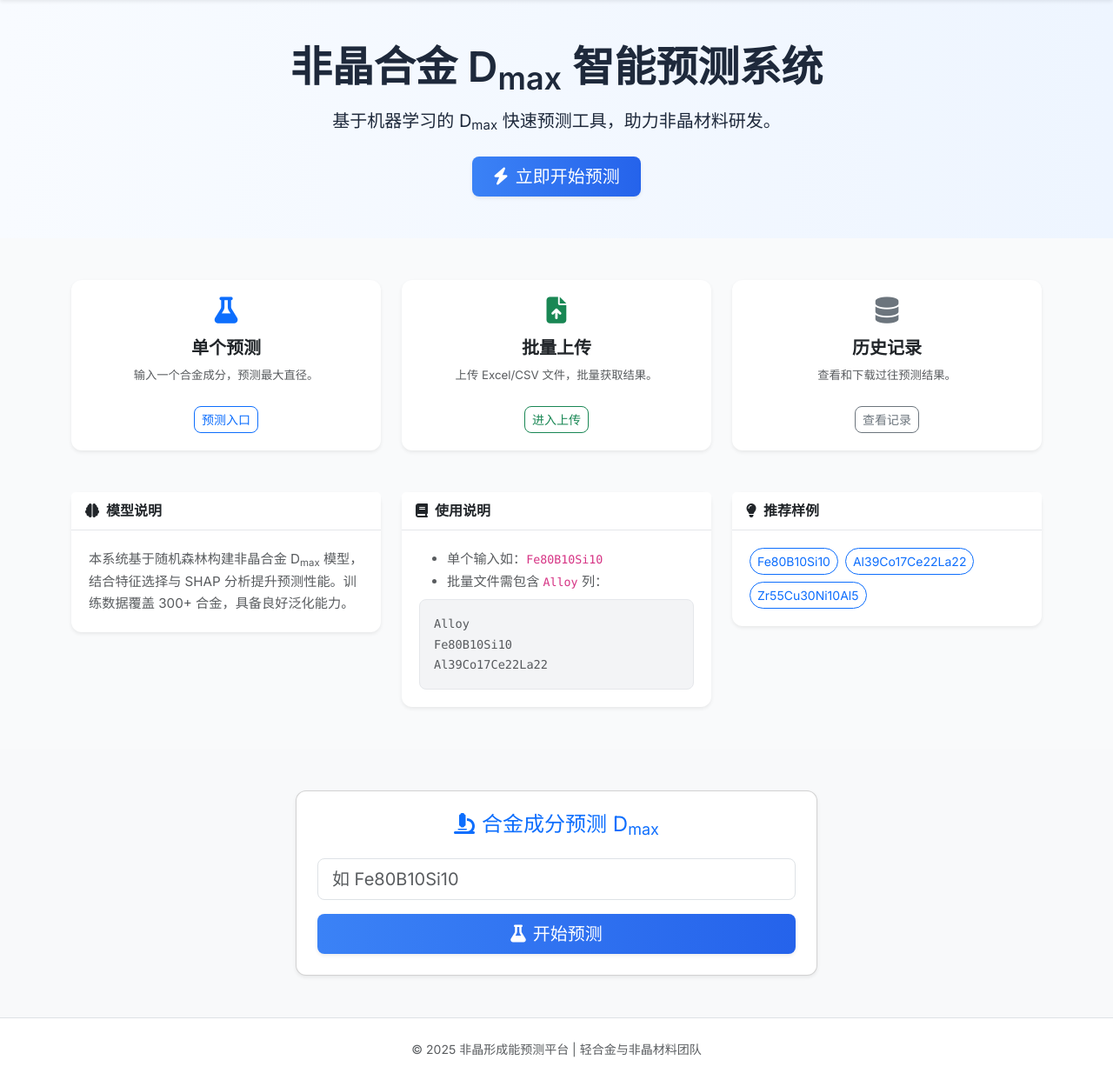
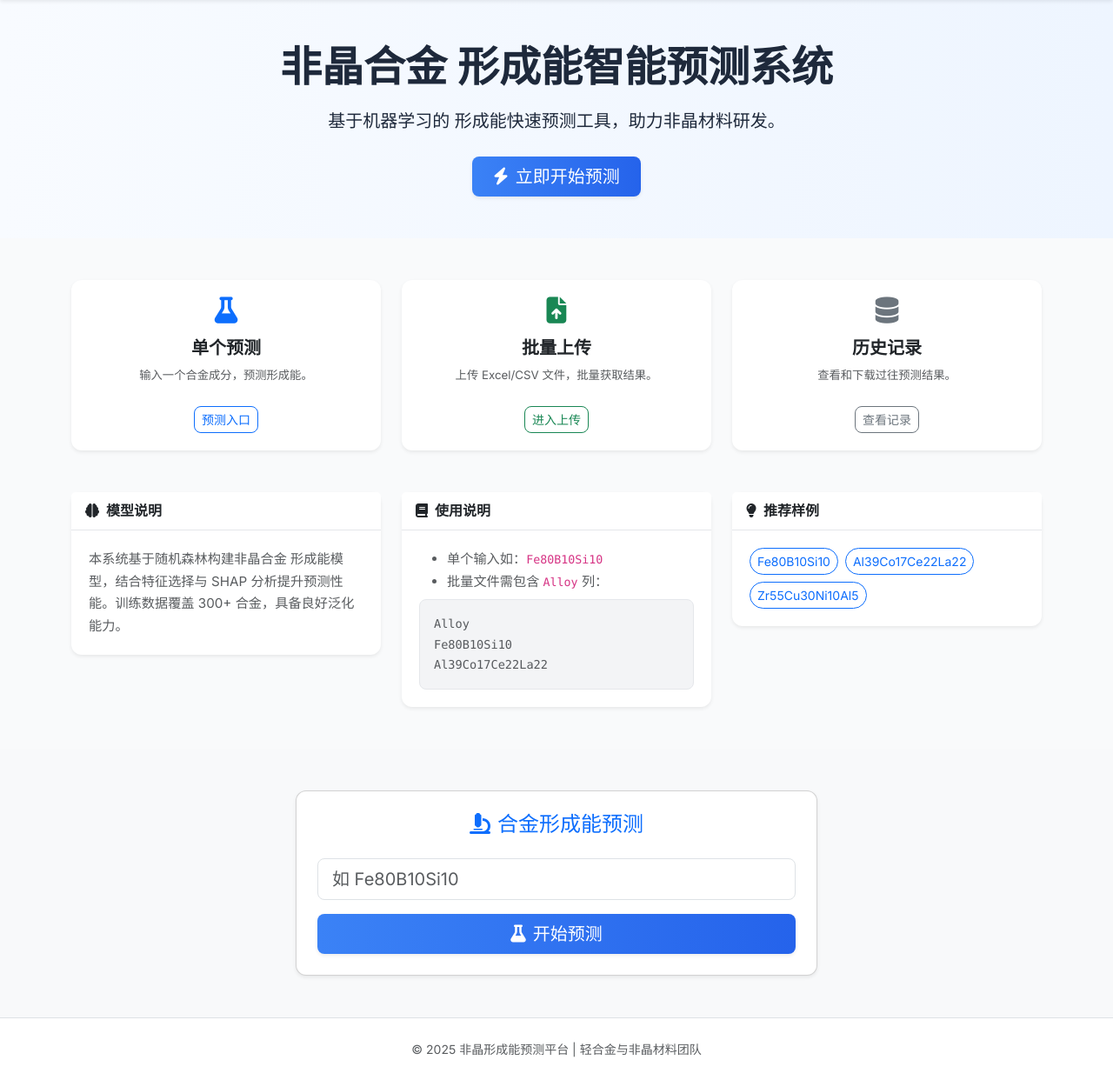
Before and after one commit to xieye777/dmax-predictor, a Flask app: page / in a window 1280 px wide. Shown: the part 61-1303 px from the top of the page at 87% size. Run offline with Flask 3, Linux system fonts and the light colour scheme; the visitor is signed in with stand-in values (Sample User, id 1); data comes from the database, SQL or seed files in the repository; parts of the project's set-up code (start-up, migrations or seed data) failed here and were passed over.

Commit message:
Add files via upload

```diff
--- a/templates/index.html
+++ b/templates/index.html
@@ -29,8 +29,8 @@
 <!-- Hero Banner -->
 <section class="py-5 text-center bg-gradient-light">
   <div class="container">
-    <h1 class="display-5 fw-bold mb-3">非晶合金 D<sub>max</sub> 智能预测系统</h1>
-    <p class="lead mb-4">基于机器学习的 D<sub>max</sub> 快速预测工具，助力非晶材料研发。</p>
+    <h1 class="display-5 fw-bold mb-3">非晶合金 形成能智能预测系统</h1>
+    <p class="lead mb-4">基于机器学习的 形成能快速预测工具，助力非晶材料研发。</p>
     <a href="#predict" class="btn btn-primary btn-lg px-4 shadow-sm"><i class="fas fa-bolt me-2"></i>立即开始预测</a>
   </div>
 </section>
@@ -43,7 +43,7 @@
         <div class="card-body">
           <i class="fas fa-flask fa-2x text-primary mb-3"></i>
           <h5 class="fw-semibold">单个预测</h5>
-          <p class="small text-muted">输入一个合金成分，预测最大直径。</p>
+          <p class="small text-muted">输入一个合金成分，预测形成能。</p>
           <a href="#predict" class="btn btn-outline-primary btn-sm mt-2">预测入口</a>
         </div>
       </div>
@@ -78,7 +78,7 @@
       <div class="card border-0 shadow-sm">
         <div class="card-header bg-white fw-semibold"><i class="fas fa-brain me-2"></i>模型说明</div>
         <div class="card-body small text-muted">
-          本系统基于随机森林构建非晶合金 D<sub>max</sub> 模型，结合特征选择与 SHAP 分析提升预测性能。训练数据覆盖 300+ 合金，具备良好泛化能力。
+          本系统基于随机森林构建非晶合金 形成能模型，结合特征选择与 SHAP 分析提升预测性能。训练数据覆盖 300+ 合金，具备良好泛化能力。
         </div>
       </div>
     </div>
@@ -115,7 +115,7 @@ Al39Co17Ce22La22</pre>
 <section id="predict" class="py-5 bg-light">
   <div class="container">
     <div class="card mx-auto shadow-sm p-4" style="max-width: 600px;">
-      <h4 class="text-center mb-4 text-primary"><i class="fas fa-microscope me-2"></i>合金成分预测 D<sub>max</sub></h4>
+      <h4 class="text-center mb-4 text-primary"><i class="fas fa-microscope me-2"></i>合金形成能预测</h4>
       <form method="post">
         <input type="text" name="composition" id="composition" class="form-control form-control-lg mb-3" placeholder="如 Fe80B10Si10" required>
         <div class="d-grid">
```
